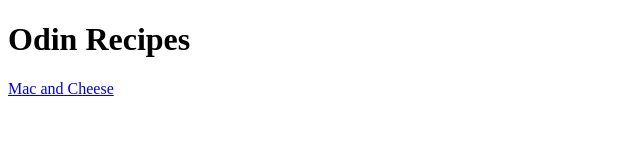
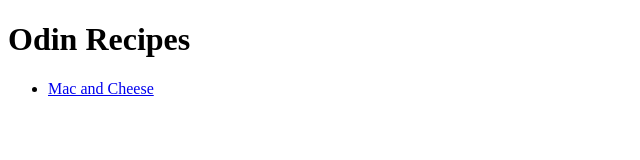
Before and after one commit to 2cho1ar/odin-recipes, a plain HTML site: page index.html in a window 1280 px wide. Shown: the whole page, without its empty margins (0-640 px from the left). Drawn offline with Linux system fonts and the light colour scheme.

Commit message:
Make all recipies on hompage into unordered list for spaceing. Add new recipe

```diff
--- a/index.html
+++ b/index.html
@@ -7,6 +7,8 @@
 </head>
 <body>
     <h1>Odin Recipes</h1>
-    <a href="recipes/mac-and-cheese.html">Mac and Cheese</a>
+    <ul>
+        <li><a href="recipes/mac-and-cheese.html">Mac and Cheese</a></li>
+    </ul>
 </body>
 </html>
```
Also changed, not shown: recipes/airfryer-shrimp-rice.html (added).
